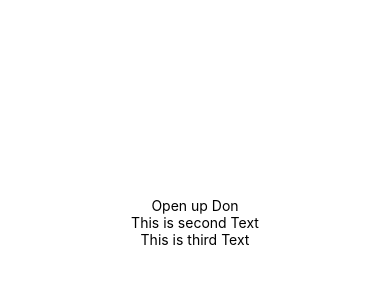
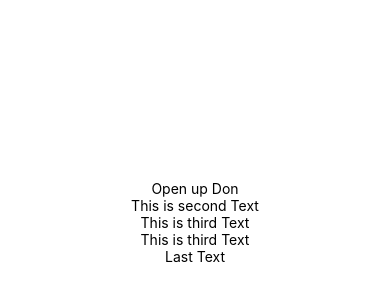
Before and after one commit to IzattullahDOR/QuickNews, a React Native app: screen / in a window 390 px wide. Shown: the part 200-500 px from the top of the page. Built offline with nearby package versions, Linux system fonts and the light colour scheme.

Commit message:
last update

```diff
--- a/App.js
+++ b/App.js
@@ -7,6 +7,8 @@
       <Text>Open up Don</Text>
       <Text>This is second Text</Text>
       <Text>This is third Text</Text>
+      <Text>This is third Text</Text>
+      <Text>Last Text</Text>
       <StatusBar style="auto" />
     </View>
   );
```
